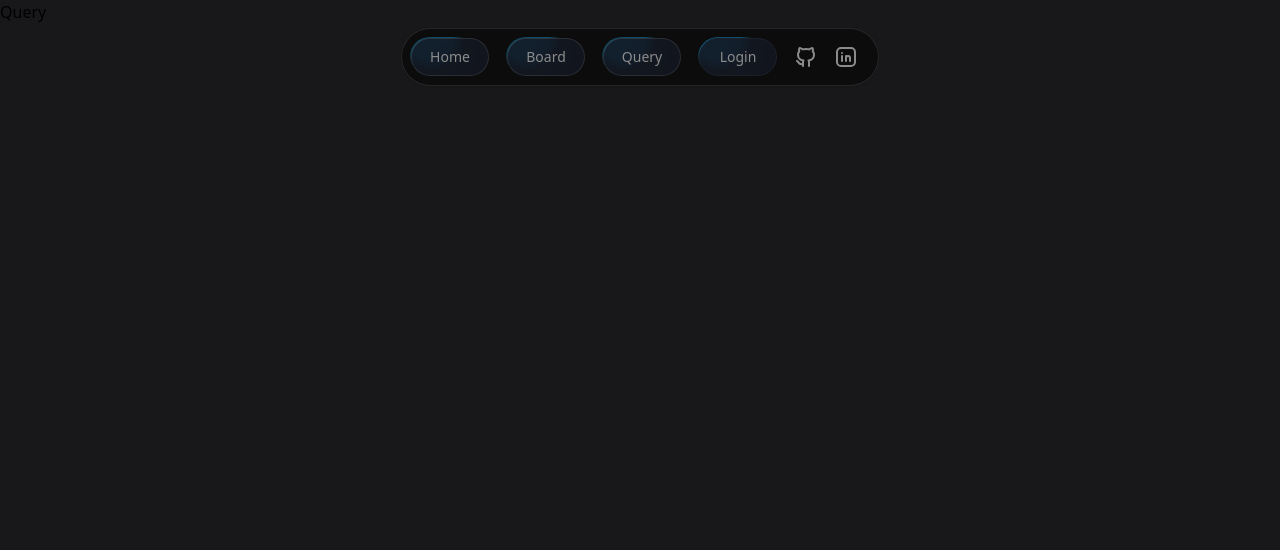
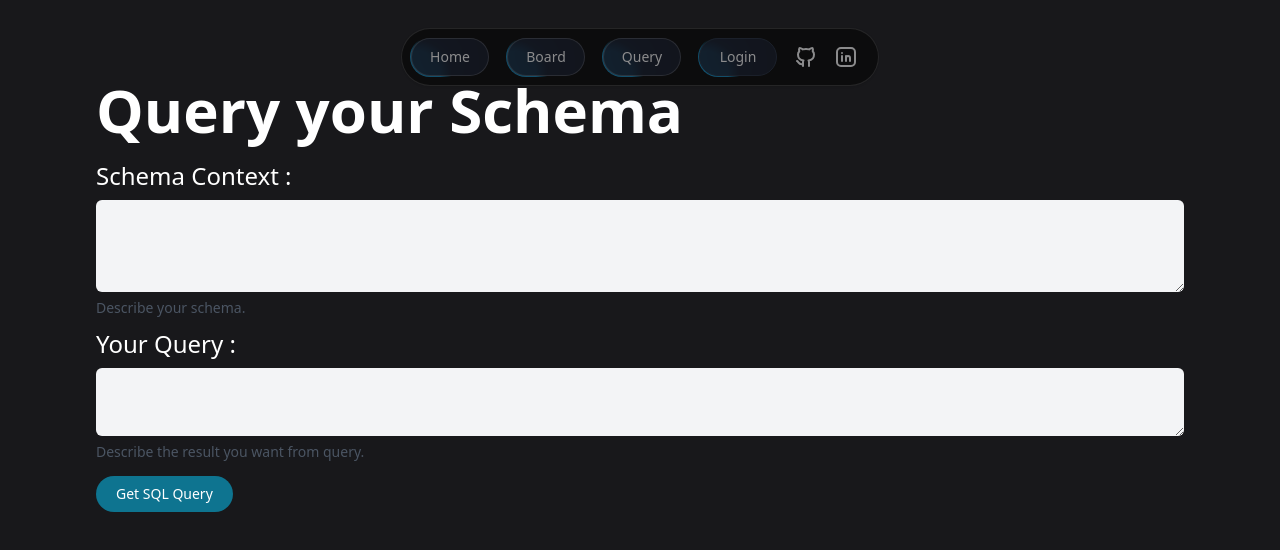
Before and after one commit to yashbrid03/Schema-To-Code, a React (Vite) app: page /query in a window 1280 px wide. Shown: the top 550 px of the page. Built offline with nearby package versions, Linux system fonts and the light colour scheme; no server answers.

Commit message:
added query UI

```diff
--- a/src/page/Query.jsx
+++ b/src/page/Query.jsx
@@ -1,7 +1,67 @@
-import React from 'react'
+import React, { useState } from "react";
 
 export const Query = () => {
+
+  const [schema,setSchema] = useState('')
+  const [query,setQuery] = useState('')
+
+
   return (
-    <div>Query</div>
-  )
-}
+    <>
+      <div className="text-white px-24 pt-20">
+        <h1 className="text-6xl font-bold">Query your Schema</h1>
+        {/* <h1 className="text-2xl font-medium mt-5">Schema Context : </h1> */}
+        <div className="col-span-full mt-5">
+          <label
+            htmlFor="about"
+            className="block text-sm md:text-2xl font-medium leading-6 "
+          >
+            Schema Context :
+          </label>
+          <div className="mt-2">
+            <textarea
+              id="about"
+              name="about"
+              rows={3}
+              value={schema}
+              onChange={(e) => setSchema(e.target.value)}
+              className="block w-full rounded-md border-0   bg-gray-50 border border-gray-300  text-sm rounded-lg focus:ring-2 focus:ring-blue-600 focus:outline-none block w-full p-2.5 dark:text-gray-900 dark:bg-gray-100 dark:border-gray-600 dark:placeholder-gray-400  dark:focus:ring-blue-500 sm:text-sm sm:leading-6"
+
+            />
+          </div>
+          <p className="mt-1 text-sm leading-6 text-gray-600">
+            Describe your schema.
+          </p>
+        </div>
+        <div className="col-span-full mt-2">
+          <label
+            htmlFor="about"
+            className="block text-sm md:text-2xl font-medium leading-6 "
+          >
+            Your Query :
+          </label>
+          <div className="mt-2">
+            <textarea
+              id="about"
+              name="about"
+              rows={2}
+              value={query}
+              onChange={(e) => setQuery(e.target.value)}
+              className="block w-full rounded-md border-0   bg-gray-50 border border-gray-300  text-sm rounded-lg focus:ring-2 focus:ring-blue-600 focus:outline-none block w-full p-2.5 dark:text-gray-900 dark:bg-gray-100 dark:border-gray-600 dark:placeholder-gray-400  dark:focus:ring-blue-500 sm:text-sm sm:leading-6"
+
+            />
+          </div>
+          <p className="mt-1 text-sm leading-6 text-gray-600">
+            Describe the result you want from query.
+          </p>
+        </div>
+        <button
+              // onClick={() => callAi()}
+              className=" dark:bg-cyan-700 px-5 py-2 mt-3 rounded-full dark:text-white text-sm z-20"
+            >
+              Get SQL Query
+            </button>
+      </div>
+    </>
+  );
+};
```
